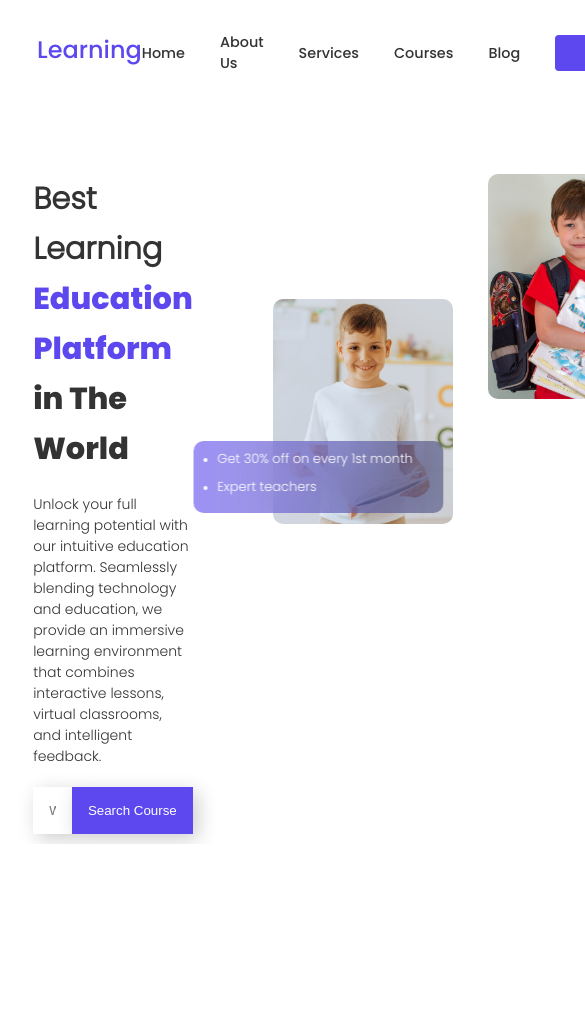
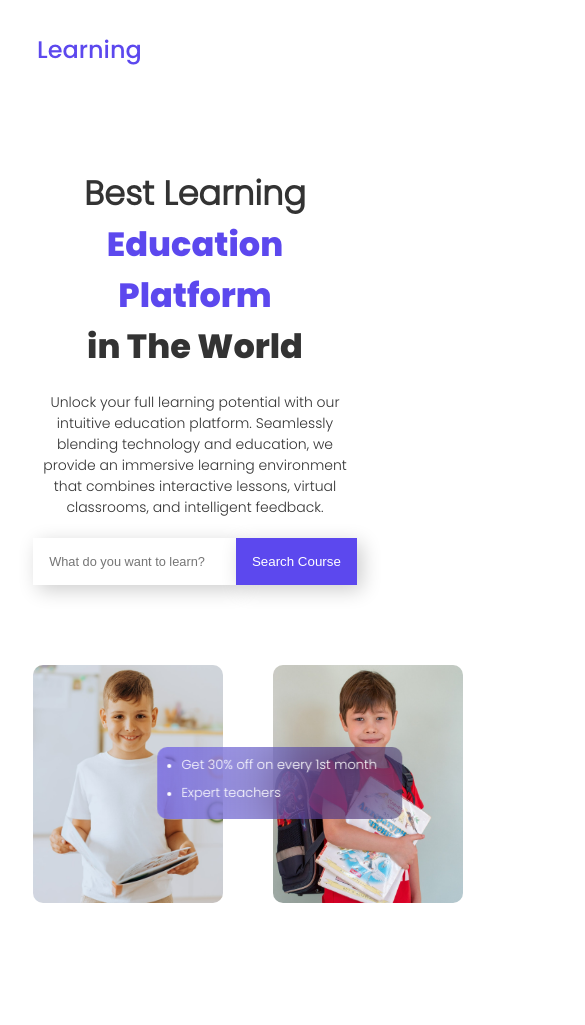
Before and after one commit to zeynabjafari2002/best-learning, a plain HTML site: page index.html in a window 390 px wide. Shown: the top 1025 px of the page, 585 px wide, since content can reach past the window. Before the commit the page ends 844 px from the top, so only its background shows below. Drawn offline with Linux system fonts and the light colour scheme.

Commit message:
making responsive

```diff
--- a/index.html
+++ b/index.html
@@ -34,7 +34,7 @@
                 </h1>
                 <p>Unlock your full learning potential with our intuitive education platform. Seamlessly blending technology and education, we provide an immersive learning environment that combines interactive lessons, virtual classrooms, and intelligent feedback.</p>
                 <form>
-                    <input type="text" placeholder="What do you want to learn">
+                    <input type="text" placeholder="What do you want to learn?">
                     <button>Search Course</button>
                 </form>
             </div>
--- a/style.css
+++ b/style.css
@@ -237,3 +237,57 @@ body{
         font-size: 1.9rem;
     }
 }
+@media screen and (max-width:940px){
+    .headerContent{
+        display: flex;
+        flex-direction: column;
+    }
+    .headerContent .textContent h1{
+        text-align: center;
+        font-size: 2.3rem;
+    }
+    .headerContent .textContent p{
+        text-align: center;
+    }
+    .headerContent .textContent form{
+        display: flex;
+        justify-content: center;
+    }
+    .headerContent .imageContent{
+        grid-template-columns: repeat(2,220px);
+        gap: 50px;
+        height: auto;
+        margin: auto;
+    }
+    .headerContent .imageContent img{
+        max-width: 220px;
+    }
+    .headerContent .imageContent .tipContainer{
+        width: 245px;
+        position: relative;
+        top: -170px;
+        left: 210px;
+    }
+    .ULMenu{
+        gap: 25px;
+    }
+}
+@media screen and (max-width:830px){
+    .ULMenu{
+        display: none;
+    }
+}
+@media screen and (max-width:550px){
+    .headerContent .imageContent{
+        grid-template-columns: repeat(2,190px);
+    }
+    .headerContent .imageContent img{
+        max-width: 190px;
+    }
+    .headerContent .textContent h1{
+        font-size: 2.1rem;
+    }
+}
+@media screen and (max-width:500px){
+
+}
```
